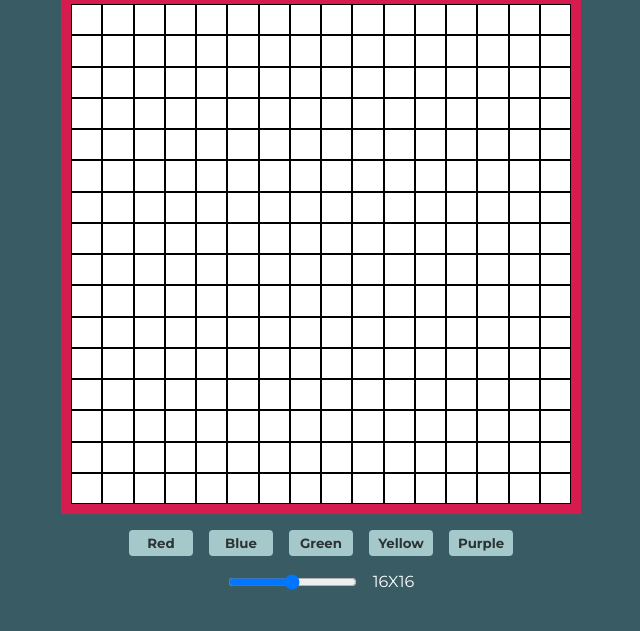
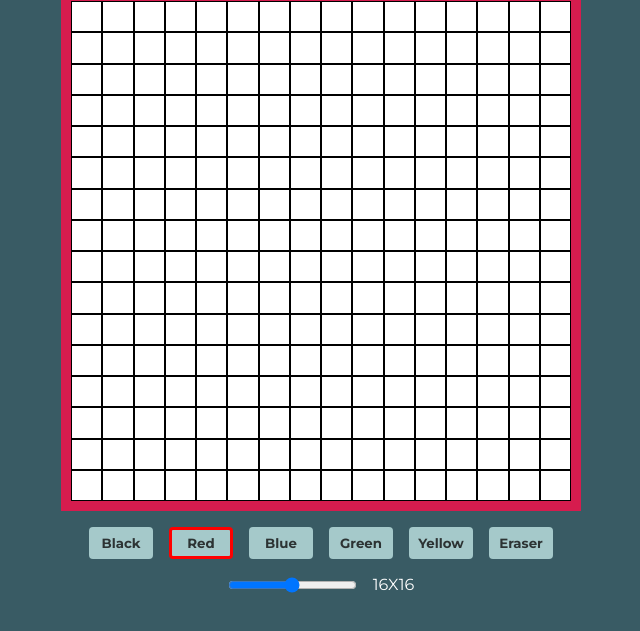
Before and after one commit to clements50/sketch-pad, a plain HTML site: page index.html in a window 1280 px wide. Both pictures are taken after a click on the button "Red". Shown: the part 135-766 px from the top of the page, without its empty margins (319-959 px from the left). Drawn offline with Linux system fonts and the light colour scheme.

Commit message:
create function to change marker color

```diff
--- a/css/index.css
+++ b/css/index.css
@@ -52,6 +52,10 @@ button {
     cursor: pointer;
 }
 
+.black-btn {
+    border: 3px solid black;
+}
+
 .buttons {
     display: flex;
     gap: 1rem;
--- a/index.html
+++ b/index.html
@@ -18,11 +18,12 @@
         <div class='sketch-pad'></div>
         <div class='controls'>
             <div class='buttons'>
+                <button class='black-btn'>Black</button>
                 <button>Red</button>
                 <button>Blue</button>
                 <button>Green</button>
                 <button>Yellow</button>
-                <button>Purple</button>
+                <button>Eraser</button>
             </div>
             <div class='slider-container'>
                 <input type='range' min='16' max='100' />
--- a/js/index.js
+++ b/js/index.js
@@ -3,6 +3,7 @@ const btns = document.querySelectorAll('button');
 sketchPad.style.gridTemplateColumns = 'repeat(16, 1fr)';
 sketchPad.style.gridTemplateRows = 'repeat(16, 1fr)';
 
+let activeColor = 'black';
 
 function renderTiles() {
 
@@ -22,17 +23,27 @@ function clearElement(element) {
 }
 
 sketchPad.addEventListener('pointerover', (e) => {
-    console.log(e.target)
     if (e.target.className === 'tile') {
-        console.log('hi')
-        e.target.style.background = 'black';
+        e.target.style.background = activeColor;
     }
 })
 
 btns.forEach(btn => {
     btn.addEventListener('click', (e) => {
-     console.log(e.target)
+        deActivateBtn()
+        if(e.target.innerText.toLowerCase() === 'eraser'){
+            activeColor = 'white';
+        }else {
+        activeColor = e.target.innerText.toLowerCase();
+        e.target.style.border = `3px solid ${activeColor}`
+        }
     })
 })
 
+function deActivateBtn() {
+    btns.forEach(btn => {
+        btn.style.border = 'none';
+    })
+}
+
 renderTiles()
```
